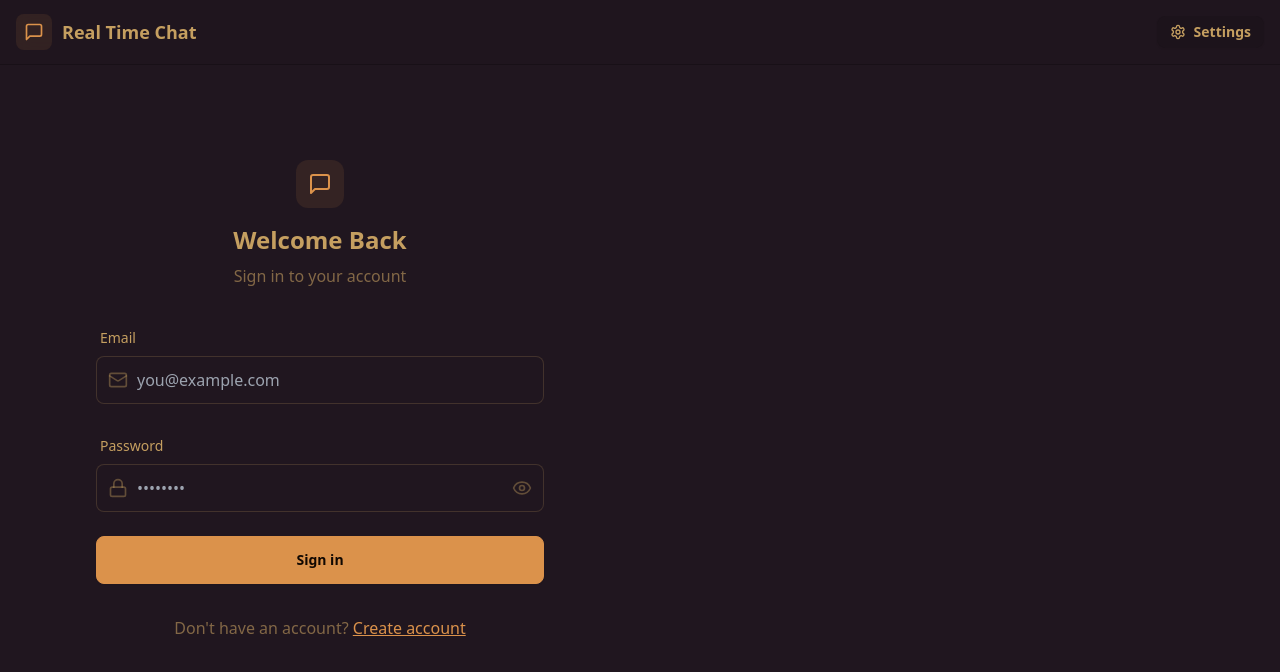
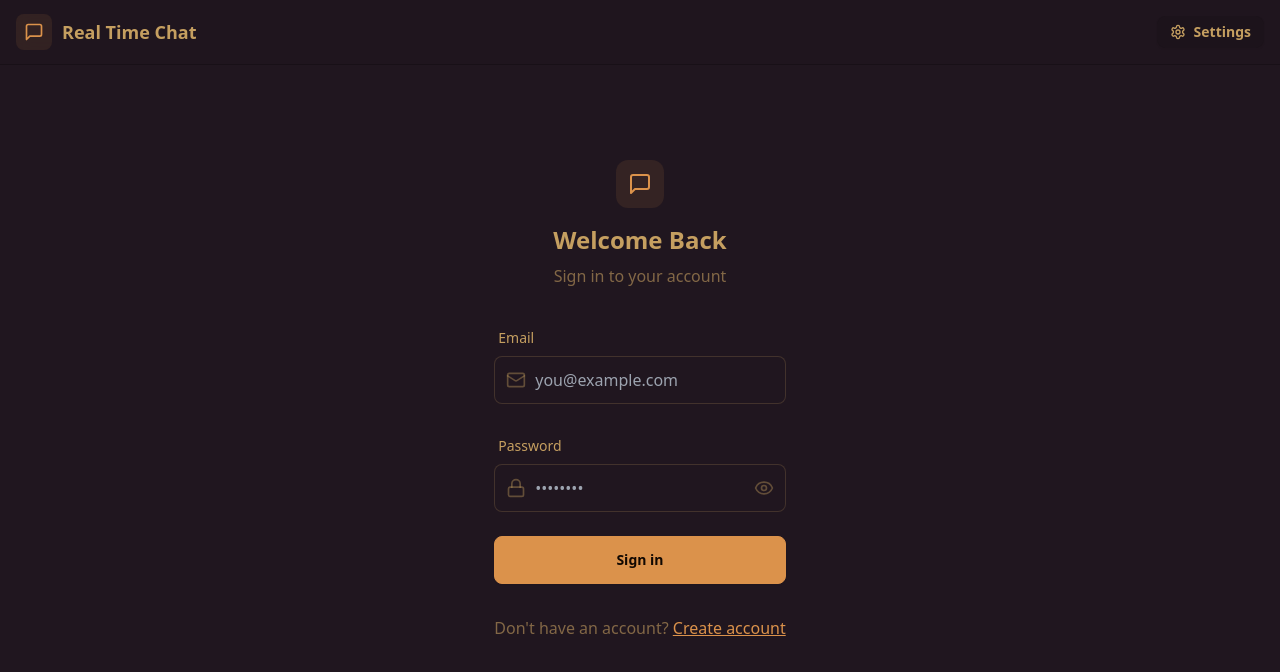
Before and after one commit to TCF-Amar/RTChat, a React (Vite) app: page /login in a window 1280 px wide. Shown: the top 672 px of the page. Built offline with nearby package versions, Linux system fonts and the light colour scheme; no server answers.

Commit message:
error fix

```diff
--- a/src/pages/LoginPage.jsx
+++ b/src/pages/LoginPage.jsx
@@ -18,7 +18,7 @@ const LoginPage = () => {
   };
 
   return (
-    <div className="h-screen grid lg:grid-cols-2">
+    <div className="h-screen flex justify-center items-center">
       {/* Left Side - Form */}
       <div className="flex flex-col justify-center items-center p-6 sm:p-12">
         <div className="w-full max-w-md space-y-8">
@@ -108,11 +108,7 @@ const LoginPage = () => {
         </div>
       </div>
 
-      {/* Right Side - Image/Pattern
-      <AuthImagePattern
-        title={"Welcome back!"}
-        subtitle={"Sign in to continue your conversations and catch up with your messages."}
-      /> */}
+
     </div>
   );
 };
```
